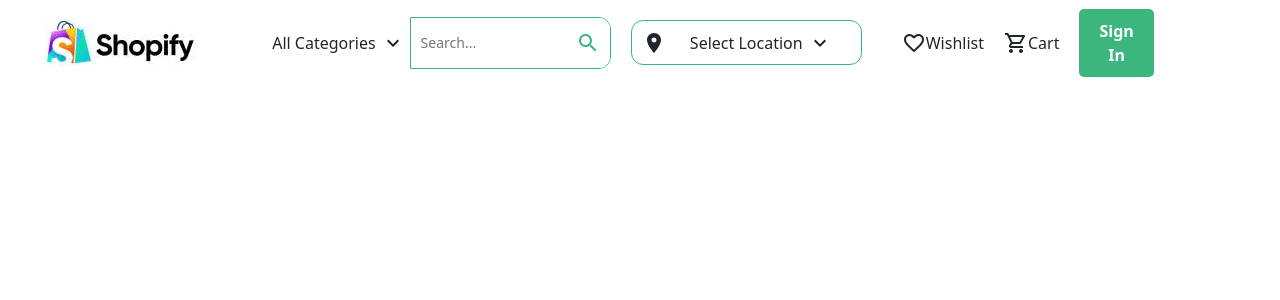
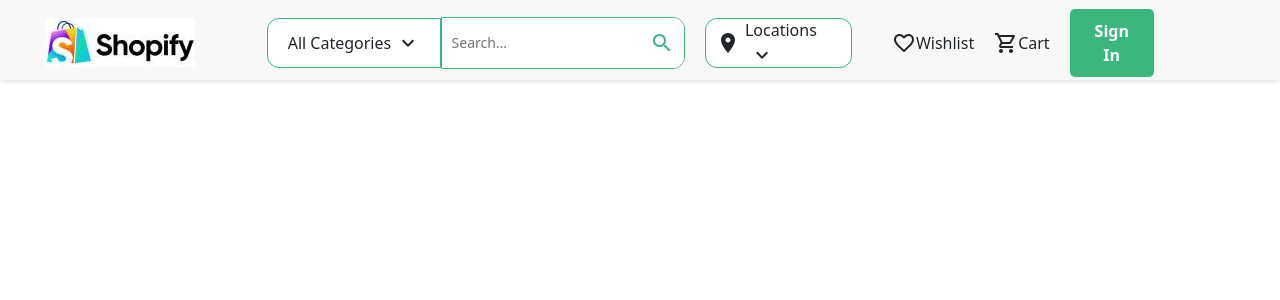
Before and after one commit to Krishmakumari/React-Ecommerce-Website, a React (Create React App) app in the folder ecommerce/: page / in a window 1280 px wide. Shown: the top 300 px of the page. Built offline with nearby package versions, Linux system fonts and the light colour scheme.

Commit message:
"Refactored Header component to separate category and location dropdowns, updated Selectdrop component to handle different types of options"

```diff
--- a/ecommerce/src/components/header/header.css
+++ b/ecommerce/src/components/header/header.css
@@ -1,8 +1,11 @@
+/* header.css */
 header {
     width: 100%;
     height: 80px;
     margin: auto;
     padding: 15px 0;
+    background-color: #f8f8f8; /* Background color for header */
+    box-shadow: 0 2px 4px rgba(0, 0, 0, 0.1); /* Light shadow for depth */
 }
 
 .container-fluid .row {
@@ -32,26 +35,28 @@ header .headerSearch .search-container {
 header .headerSearch .selectdrop-container {
     width: 180px; /* Adjust width as needed */
     height: 50px;
-
     border-radius: 12px 0 0 12px; /* Rounded corners only on the left */
     display: flex;
     align-items: center;
     justify-content: center; /* Center the text */
     cursor: pointer; /* Pointer cursor to indicate it's clickable */
+    background-color: white; /* Background for the dropdown */
+    border: 1px solid #3bb77e; /* Border to match search input */
 }
 
-header .headerSearch .selectdrop-container .selectdrop{
+header .headerSearch .selectdrop-container .selectdrop {
     display: flex;
     align-items: center;
 }
+
 .down-arrow-icon {
     margin-left: 5px; /* Adjust spacing as needed */
-  }
+}
 
 header .headerSearch .search {
     flex-grow: 1; /* Allow search input to grow */
     position: relative; /* Required for absolute positioning of icon */
-    border: 1px solid #3bb77e; /* Same border for continuity */
+    border: 1px solid #3bb77e; /* Border for continuity */
     border-radius: 0 12px 12px 0; /* Rounded corners only on the right */
     overflow: hidden; /* Hide overflow */
 }
@@ -77,14 +82,20 @@ header .headerSearch .search input {
 header .location {
     display: flex;
     align-items: center;
-    height: 45px;
+    height: 50px; /* Match the height of other elements */
     border: 1px solid #3bb77e;
     border-radius: 12px;
     margin-left: 10px; /* Spacing between search and location */
     padding: 0 10px; /* Padding for location input */
+    background-color: white; /* Background for the location input */
 }
 
-header .locationsearch input {
+header .locationsearch {
+    display: flex;
+    align-items: center;
+}
+
+.header .locationsearch input {
     width: 100%;
     height: 40px;
     border: 0;
@@ -93,16 +104,10 @@ header .locationsearch input {
     font-size: 14px;
 }
 
-.locationsearch {
-    display: flex;
-    align-items: center;
-  }
+.location-icon {
+    margin-right: 5px; /* Adjust spacing as needed */
+}
 
-  .location-icon {
-    margin-right: 5px; /* Adjust spacing as needed */
-  }
-
-/* Additional styles for wishlist and cart */
 .header-actions {
     display: flex;
     align-items: center;
@@ -134,3 +139,23 @@ header .locationsearch input {
 .signin .btn:hover {
     background-color: #2c865c;
 }
+
+/* Dropdown Menu Styles */
+.selectdrop-menu {
+    position: absolute; /* Ensure dropdown is positioned absolutely */
+    background: white; /* Background color for visibility */
+    box-shadow: 0 4px 8px rgba(0, 0, 0, 0.2); /* Optional shadow for better visibility */
+    z-index: 1000; /* Ensure it appears above other elements */
+    width: 100%; /* Full width of the container */
+    max-height: 200px; /* Optional max height for the dropdown */
+    overflow-y: auto; /* Allow scrolling if there are many items */
+}
+
+.selectdrop-item {
+    padding: 10px; /* Padding for items */
+    cursor: pointer; /* Pointer cursor on hover */
+}
+
+.selectdrop-item:hover {
+    background-color: #f0f0f0; /* Highlight on hover */
+}
--- a/ecommerce/src/components/header/header.js
+++ b/ecommerce/src/components/header/header.js
@@ -1,4 +1,3 @@
-// Assuming you have combined logic for categories and locations in Selectdrop.js
 import React, { useState } from 'react';
 import '../header/header.css';
 import Logo from '../../assets/logo.jpg';
@@ -10,47 +9,57 @@ import DownArrow from '@mui/icons-material/KeyboardArrowDown';
 import LocationIcon from '@mui/icons-material/LocationOn';
 
 function Header() {
-  const [isDropdownOpen, setDropdownOpen] = useState(false);
+  const [isCategoryDropdownOpen, setCategoryDropdownOpen] = useState(false);
+  const [isLocationDropdownOpen, setLocationDropdownOpen] = useState(false);
   const [selectedCategory, setSelectedCategory] = useState('All Categories');
-  const [isLocationOpen, setLocationOpen] = useState(false);
-  const [selectedLocation, setSelectedLocation] = useState('Select Location');
+  const [selectedLocation, setSelectedLocation] = useState('Locations');
 
-  const toggleDropdown = () => {
-    setDropdownOpen(!isDropdownOpen);
+  const toggleCategoryDropdown = () => {
+    setCategoryDropdownOpen(!isCategoryDropdownOpen);
+    setLocationDropdownOpen(false); // Close location dropdown if open
+  };
+
+  const toggleLocationDropdown = () => {
+    setLocationDropdownOpen(!isLocationDropdownOpen);
+    setCategoryDropdownOpen(false); // Close category dropdown if open
   };
 
   const handleCategorySelect = (category) => {
     setSelectedCategory(category);
-    setDropdownOpen(false);
-  };
-
-  const toggleLocationDropdown = () => {
-    setLocationOpen(!isLocationOpen);
+    setCategoryDropdownOpen(false); // Close the dropdown after selection
   };
 
   const handleLocationSelect = (location) => {
     setSelectedLocation(location);
-    setLocationOpen(false);
+    setLocationDropdownOpen(false); // Close the dropdown after selection
   };
 
   return (
     <header>
       <div className='container-fluid'>
         <div className='row align-items-center'>
+          {/* Logo Section */}
           <div className='col-sm-2 logo-container'>
             <img src={Logo} alt="Logo" style={{ maxWidth: '100%', height: 'auto' }} />
           </div>
           <div className='col-sm-9'>
             <div className='headerSearch'>
+              {/* Combined Categories Dropdown and Search Input */}
               <div className='search-container'>
-                <div className='selectdrop-container' onClick={toggleDropdown}>
+                {/* Categories Dropdown */}
+                <div className='selectdrop-container' onClick={toggleCategoryDropdown}>
                   <span className='selectdrop'>
                     {selectedCategory}
                     <DownArrow className='down-arrow-icon' />
                   </span>
-                  <Selectdrop isOpen={isDropdownOpen} onSelect={handleCategorySelect} />
+                  <Selectdrop
+                    isOpen={isCategoryDropdownOpen}
+                    onSelect={handleCategorySelect}
+                    type="categories" // Set type to categories
+                  />
                 </div>
 
+                {/* Search Box */}
                 <div className='search'>
                   <input type='text' placeholder="Search..." />
                   <SearchIcon className='search-icon' />
@@ -59,18 +68,21 @@ function Header() {
 
               {/* Location Input */}
               <div className='location'>
-                <div className='locationsearch'>
+                <div className='locationsearch' onClick={toggleLocationDropdown}>
                   <LocationIcon className='location-icon' />
-                  <div className='selectdrop-container' onClick={toggleLocationDropdown}>
-                    <span className='selectdrop'>
-                      {selectedLocation}
-                      <DownArrow className='down-arrow-icon' />
-                    </span>
-                    <Selectdrop isOpen={isLocationOpen} onSelect={handleLocationSelect} />
-                  </div>
+                  <span className='selectdrop'>
+                    {selectedLocation}
+                    <DownArrow className='down-arrow-icon' />
+                  </span>
+                  <Selectdrop
+                    isOpen={isLocationDropdownOpen}
+                    onSelect={handleLocationSelect}
+                    type="locations" // Set type to locations
+                  />
                 </div>
               </div>
 
+              {/* Wishlist and Cart */}
               <div className='header-actions'>
                 <div className='wishlist'>
                   <Wishlist />
@@ -82,6 +94,7 @@ function Header() {
                   Cart
                 </div>
 
+                {/* Sign In Button */}
                 <div className='signin'>
                   <button className='btn btn-primary'>Sign In</button>
                 </div>
--- a/ecommerce/src/components/selectdrop/selectdrop.css
+++ b/ecommerce/src/components/selectdrop/selectdrop.css
@@ -1,26 +1,26 @@
+/* selectdrop.css */
 .selectdrop-container {
   position: relative;
-  cursor: pointer;
 }
 
 .selectdrop-menu {
   position: absolute;
-  top: 100%;
-  left: 0;
+  background: white;
+  box-shadow: 0 4px 8px rgba(0, 0, 0, 0.2);
+  width: 100%;
+  max-height: 200px;
+  overflow-y: auto;
+}
 
-
-  box-shadow: 0 4px 8px rgba(0, 0, 0, 0.1);
-  width: 100%;
-  margin-top: 5px;
-  z-index: 1000;
-
-}
 .selectdrop-item {
-  padding: 8px 12px;
-  color: #333;
-  transition: background-color 0.2s;
+  padding: 10px;
+  cursor: pointer;
 }
 
 .selectdrop-item:hover {
   background-color: #f0f0f0;
 }
+
+.down-arrow-icon {
+  margin-left: 5px;
+}
--- a/ecommerce/src/components/selectdrop/selectdrop.js
+++ b/ecommerce/src/components/selectdrop/selectdrop.js
@@ -1,19 +1,27 @@
-// Selectdrop.js
 import React from 'react';
 import './selectdrop.css';
 
 const Selectdrop = ({ isOpen, onSelect, type }) => {
   if (!isOpen) return null;
 
-  // Define options for categories and locations
-  const options = type === "categories" ?
-    ["All Categories", "Electronics", "Fashion", "Books", "Home Appliances", "Sports"] :
-    [
-      "Gujarat", "Haryana", "Himachal Pradesh",
-      "Maharashtra",
-       "Punjab", "Rajasthan",
-       "Uttar Pradesh", "Uttarakhand", "West Bengal"
-    ];
+  // Define separate options for categories and locations
+  const categoryOptions = [
+    "All Categories", "Electronics", "Fashion", "Books",
+    "Home Appliances", "Sports"
+  ];
+
+  const locationOptions = [
+    "Andhra Pradesh", "Arunachal Pradesh", "Assam", "Bihar",
+    "Chhattisgarh", "Goa", "Gujarat", "Haryana", "Himachal Pradesh",
+    "Jharkhand", "Karnataka", "Kerala", "Madhya Pradesh",
+    "Maharashtra", "Manipur", "Meghalaya", "Mizoram", "Nagaland",
+    "Odisha", "Punjab", "Rajasthan", "Sikkim", "Tamil Nadu",
+    "Telangana", "Tripura", "Uttar Pradesh", "Uttarakhand",
+    "West Bengal"
+  ];
+
+  // Choose the appropriate options based on the type
+  const options = type === "categories" ? categoryOptions : locationOptions;
 
   return (
     <div className="selectdrop-menu">
```
